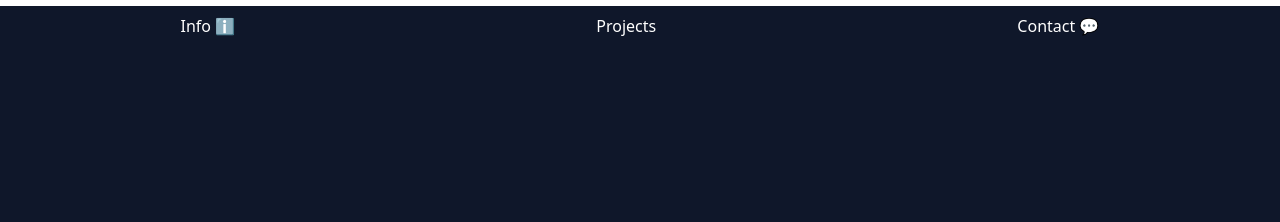
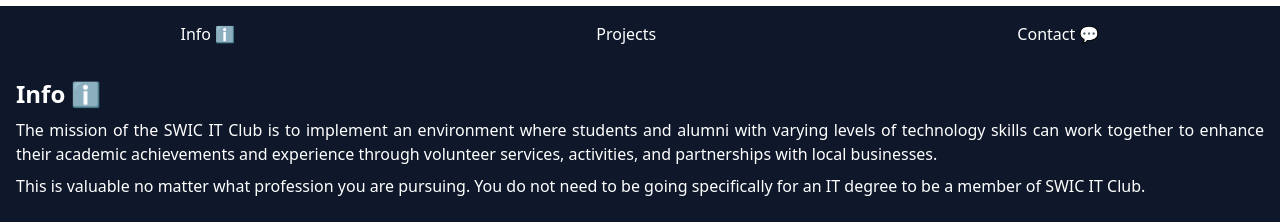
Before and after one commit to swicit/website-2, a website built with Vite: page index.html in a window 1280 px wide. Shown: the part 730-952 px from the top of the page. Before the commit the page ends 800 px from the top, so only its background shows below. Built offline with nearby package versions, Linux system fonts and the light colour scheme.

Commit message:
Add ℹ️ content

```diff
--- a/index.html
+++ b/index.html
@@ -19,12 +19,30 @@
     </header>
 
     <nav>
-      <ul class="flex justify-around pt-2">
+      <ul class="flex justify-around py-4">
         <li><a href="#info">Info ℹ️</a></li>
         <li><a href="#projects">Projects</a></li>
         <li><a href="#contact">Contact 💬</a></li>
       </ul>
     </nav>
+
+    <main class="p-4">
+      <section>
+        <h2 id="info" class="font-bold text-2xl">Info ℹ️</h2>
+        <p class="my-2 text-justify">
+          The mission of the SWIC IT Club is to implement an environment where
+          students and alumni with varying levels of technology skills can work
+          together to enhance their academic achievements and experience through
+          volunteer services, activities, and partnerships with local
+          businesses.
+        </p>
+        <p class="my-2 text-justify">
+          This is valuable no matter what profession you are pursuing. You do
+          not need to be going specifically for an IT degree to be a member of
+          SWIC IT Club.
+        </p>
+      </section>
+    </main>
     <script type="module" src="/main.js"></script>
   </body>
 </html>
```
